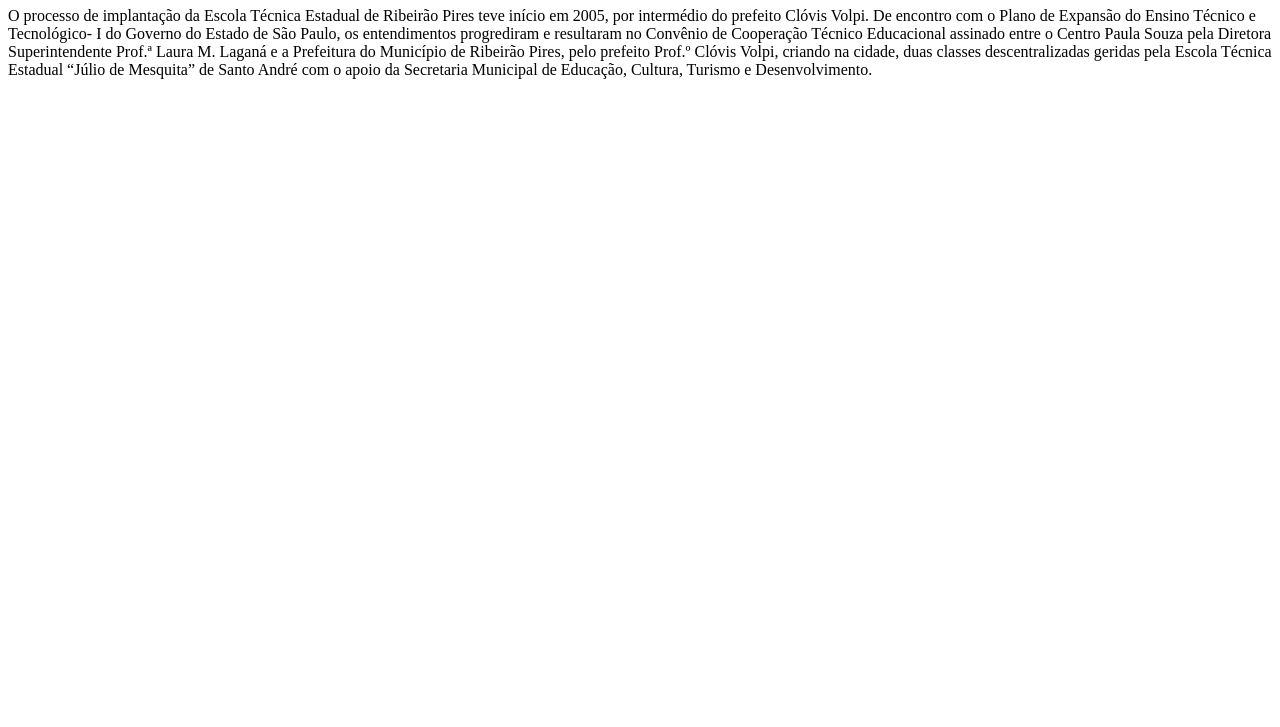
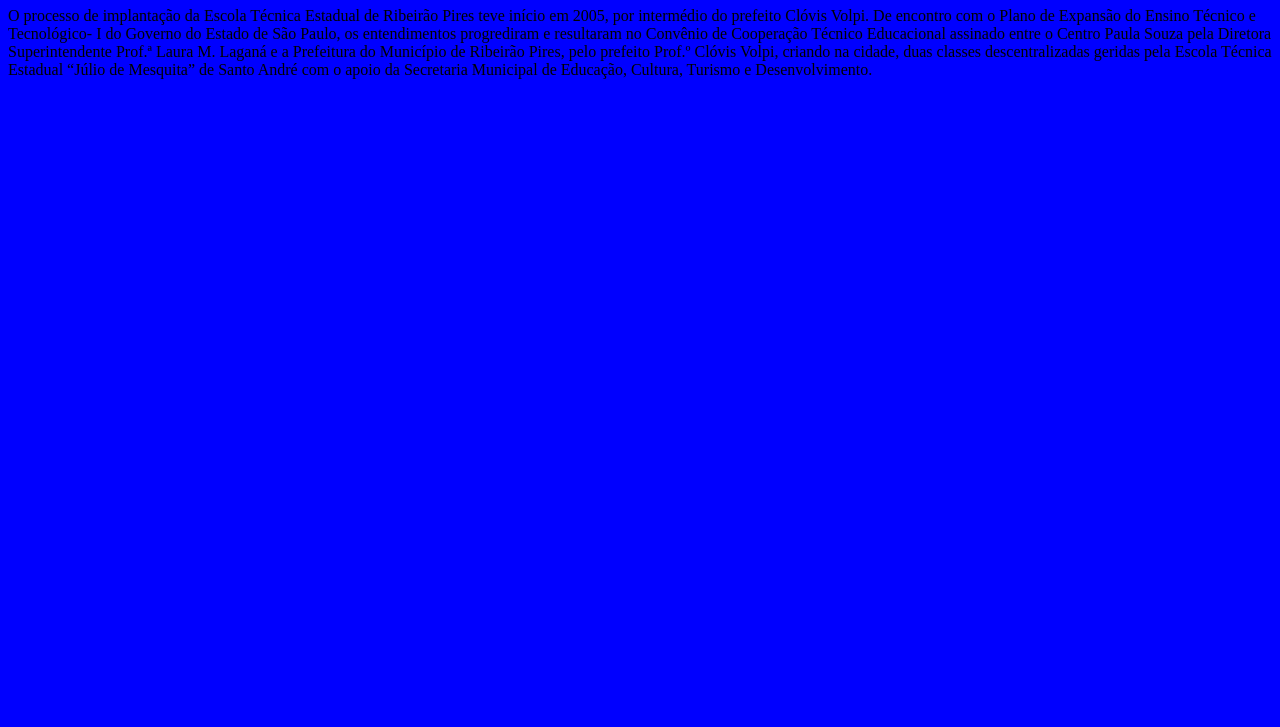
Before and after one commit to welingtonF/primeiraaulaiwTurma-1-b, a plain HTML site: page index.html in a window 1280 px wide. Shown: the part 73-800 px from the top of the page. Drawn offline with Linux system fonts and the light colour scheme.

Commit message:
Update index.html

```diff
--- a/index.html
+++ b/index.html
@@ -7,7 +7,7 @@
 	<title>Document</title>
 	<style>
 		body{
-			background-color: blueviolets;
+			background-color: blue;
 		}
 	</style>
 </head>
```
